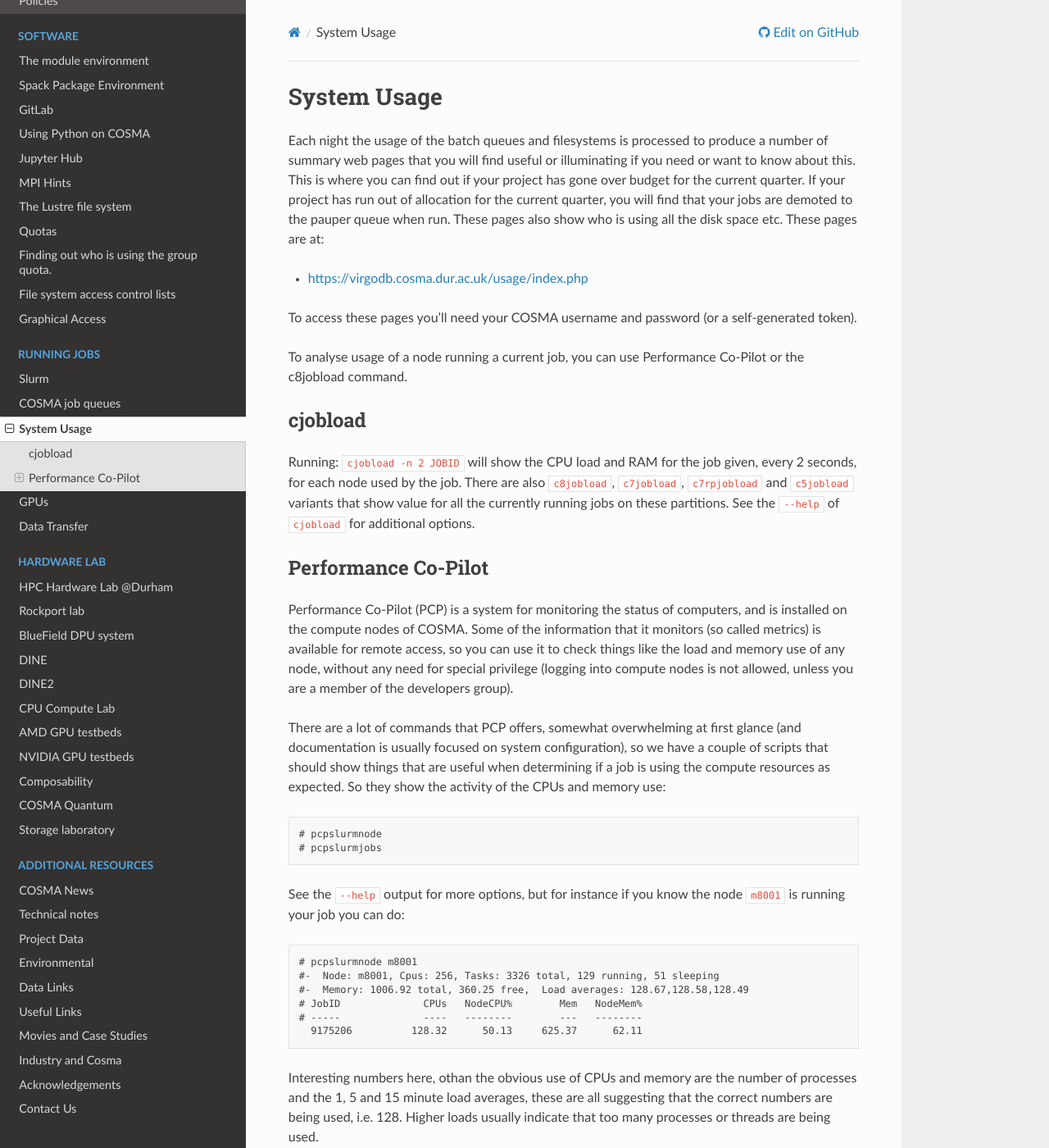
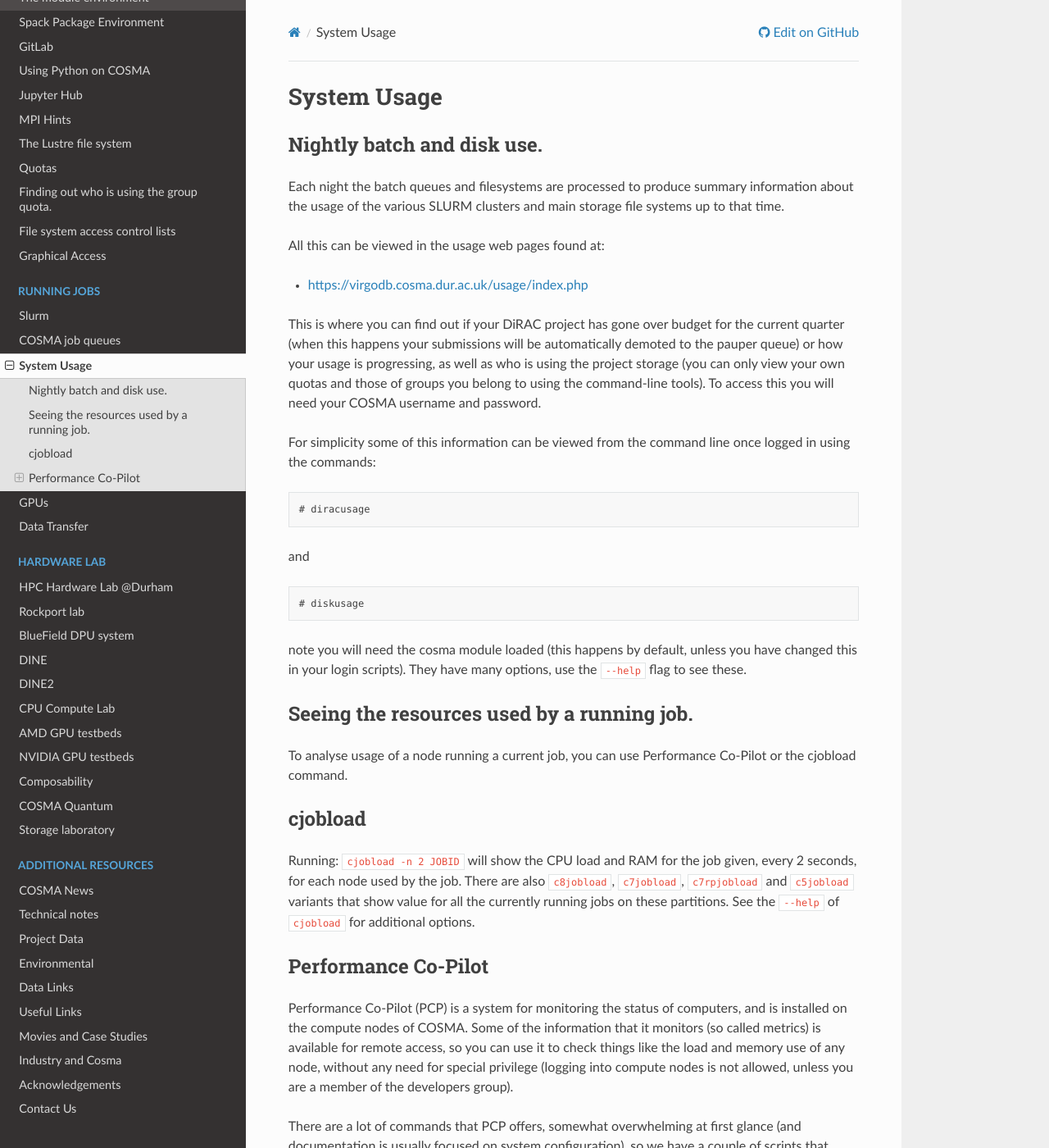
Before and after one commit to agb32/cosmadoc, a Sphinx documentation site: the page built from docs/source/system.md, in a window 1280 px wide and 1400 px high. Shown: the whole window at 82% size. Built offline with Sphinx 7.4.7 and the Read the Docs theme 3.1.0, drawn with Linux system fonts in a browser that asks for light colours.

Commit message:
Update system usage pages to mention the diracusage and diskusage commands.

```diff
--- a/docs/source/system.md
+++ b/docs/source/system.md
@@ -1,15 +1,38 @@
 # System Usage
-Each night the usage of the batch queues and filesystems is processed to produce a number of summary web pages
-that you will find useful or illuminating if you need or want to know about this. This is where you can find out if your
-project has gone over budget for the current quarter. If your project has run out of allocation for the current quarter,
-you will find that your jobs are demoted to the pauper queue when run. These pages also show who is using all the disk space etc.
-These pages are at:
+
+## Nightly batch and disk use.
+
+Each night the batch queues and filesystems are processed to produce summary
+information about the usage of the various SLURM clusters and main storage
+file systems up to that time.
+
+All this can be viewed in the usage web pages found at:
 
 * [https://virgodb.cosma.dur.ac.uk/usage/index.php](https://virgodb.cosma.dur.ac.uk/usage/index.php)
 
-To access these pages you'll need your COSMA username and password (or a self-generated token).
+This is where you can find out if your DiRAC project has gone over budget for
+the current quarter (when this happens your submissions will be automatically
+demoted to the pauper queue) or how your usage is progressing, as well as who
+is using the project storage (you can only view your own quotas and those of
+groups you belong to using the command-line tools). To access this you will
+need your COSMA username and password.
 
-To analyse usage of a node running a current job, you can use Performance Co-Pilot or the c8jobload command.
+For simplicity some of this information can be viewed from the command line
+once logged in using the commands:
+
+    # diracusage
+
+and
+
+    # diskusage
+
+note you will need the cosma module loaded (this happens by default, unless
+you have changed this in your login scripts). They have many options, use the
+`--help` flag to see these.
+
+## Seeing the resources used by a running job.
+
+To analyse usage of a node running a current job, you can use Performance Co-Pilot or the cjobload command.
 
 ## cjobload
 
```
